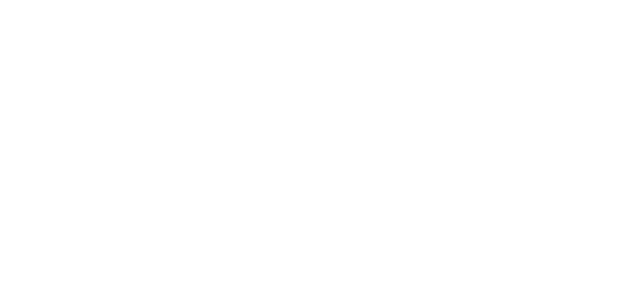
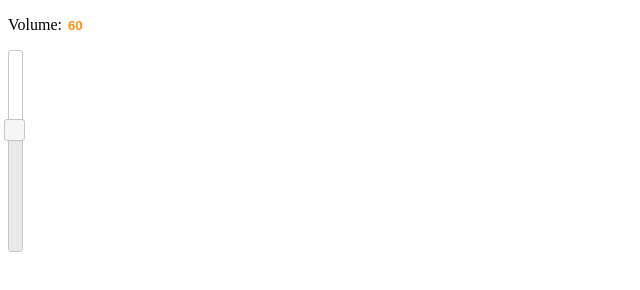
Before and after one commit to wumuyao1996/hci, a plain HTML site: page team4.html in a window 1280 px wide. Shown: the whole page, without its empty margins (0-640 px from the left). Drawn offline with nearby package versions, Linux system fonts and the light colour scheme.

Commit message:
slider not working

```diff
--- a/team4.html
+++ b/team4.html
@@ -1,3 +1,36 @@
-<!DOCTYPE HTML>
+<!doctype html>
+<html lang="en">
+<head>
+  <meta charset="utf-8">
+  <title>jQuery UI Slider - Vertical slider</title>
+  <link rel="stylesheet" href="code.jquery.com/ui/1.11.2/themes/smoothness/jquery-ui.css">
+  <script src="code.jquery.com/jquery-1.10.2.js"></script>
+  <script src="code.jquery.com/ui/1.11.2/jquery-ui.js"></script>
+  <script>
+  $(function() {
+    $( "#slider-vertical" ).slider({
+      orientation: "vertical",
+      range: "min",
+      min: 0,
+      max: 100,
+      value: 60,
+      slide: function( event, ui ) {
+        $( "#amount" ).val( ui.value );
+      }
+    });
+    $( "#amount" ).val( $( "#slider-vertical" ).slider( "value" ) );
+  });
+  </script>
+</head>
+<body>
 
-<!HELLO>
+<p>
+  <label for="amount">Volume:</label>
+  <input type="text" id="amount" readonly style="border:0; color:#f6931f; font-weight:bold;">
+</p>
+
+<div id="slider-vertical" style="height:200px;"></div>
+
+
+</body>
+</html>
```
Also changed, not shown: 1 other file.
